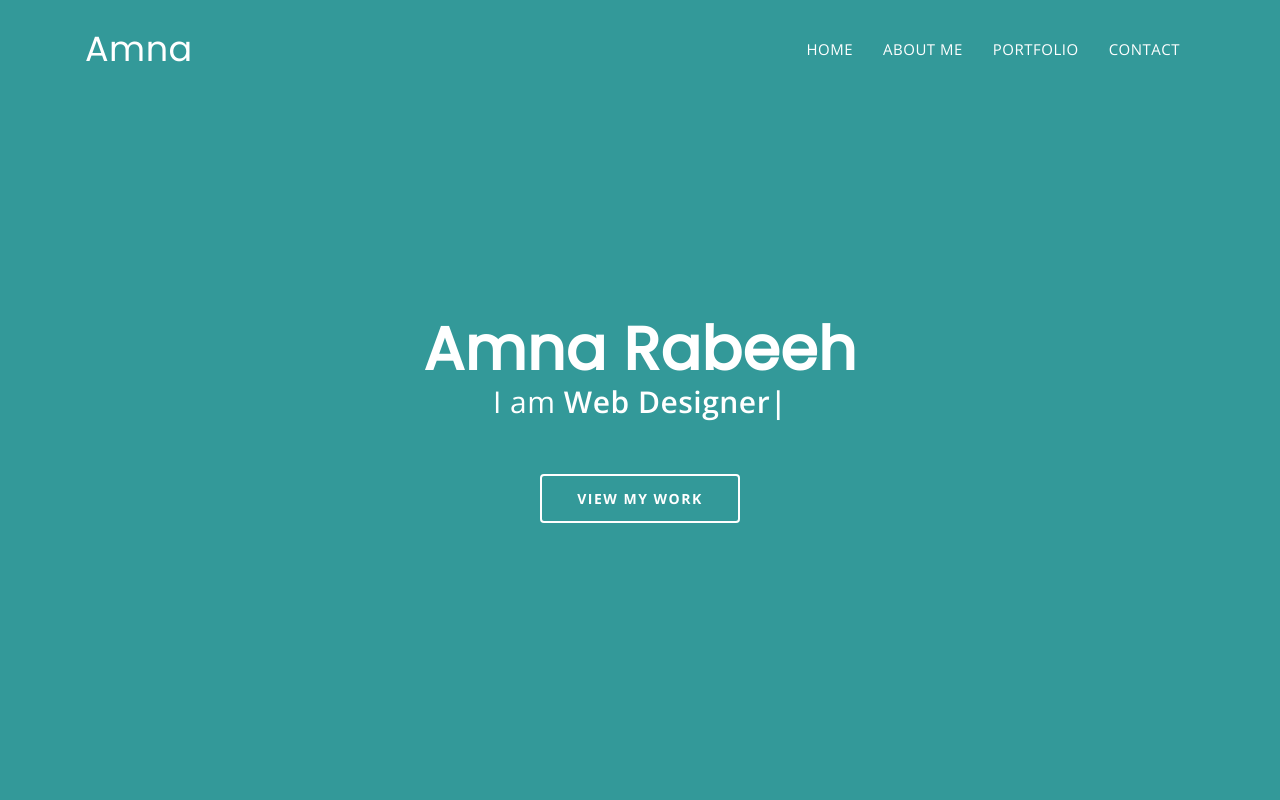
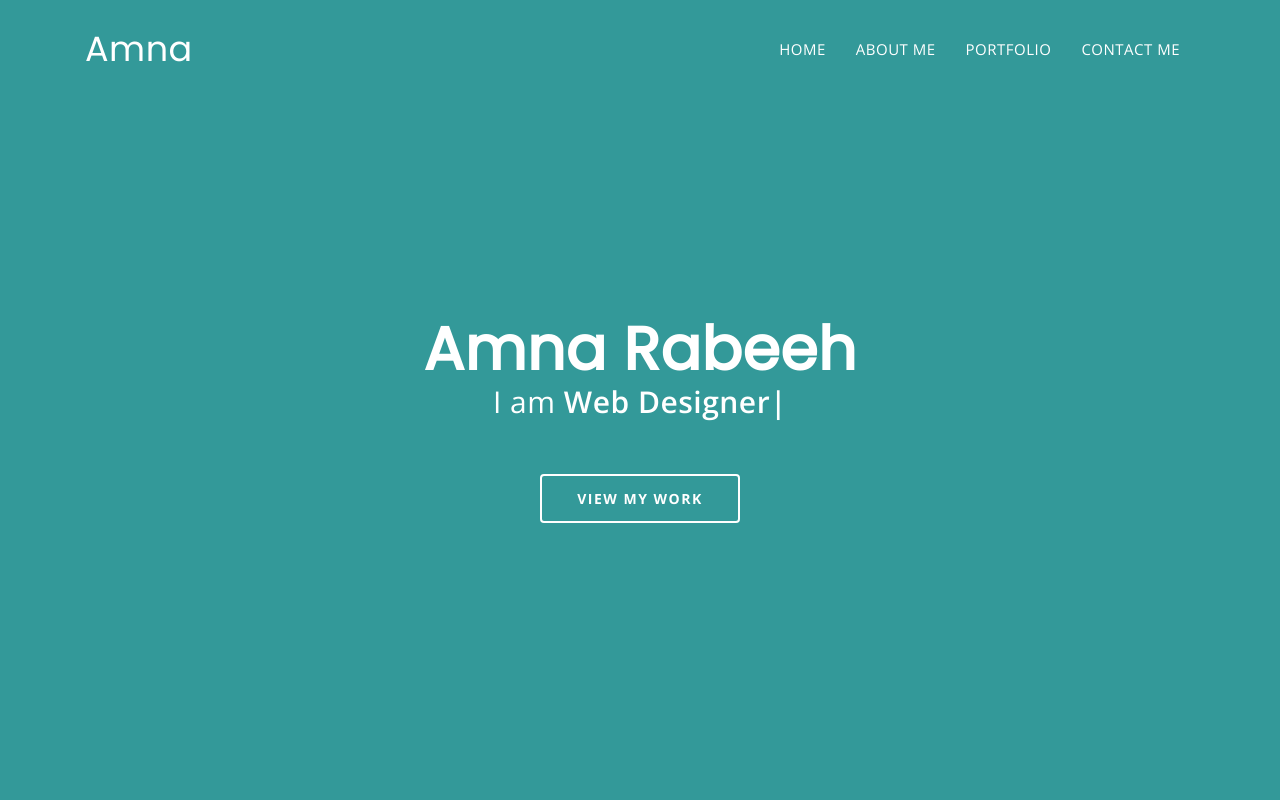
Before and after one commit to AmnaRabeeh/Portfolio, a plain HTML site: page index.html in a window 1280 px wide. Shown: the top 800 px of the page. Drawn offline with nearby package versions, Linux system fonts and the light colour scheme.

Commit message:
Update index.html

```diff
--- a/index.html
+++ b/index.html
@@ -65,7 +65,7 @@
 			        <li><a href="#">HOME</a></li>
 			        <li><a href="#mu-about">ABOUT ME</a></li>
 		            <li><a href="#mu-portfolio">PORTFOLIO</a></li>
-		            <li><a href="#mu-contact">CONTACT</a></li>
+		            <li><a href="#mu-contact">CONTACT ME</a></li>
 		      	</ul>
 		    </div><!-- /.navbar-collapse -->
 		  </div><!-- /.container-fluid -->
```
